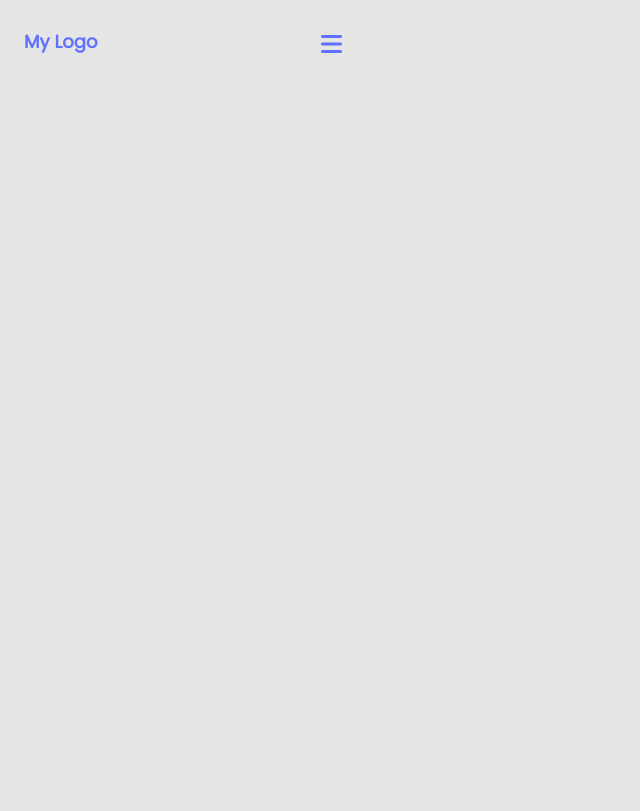
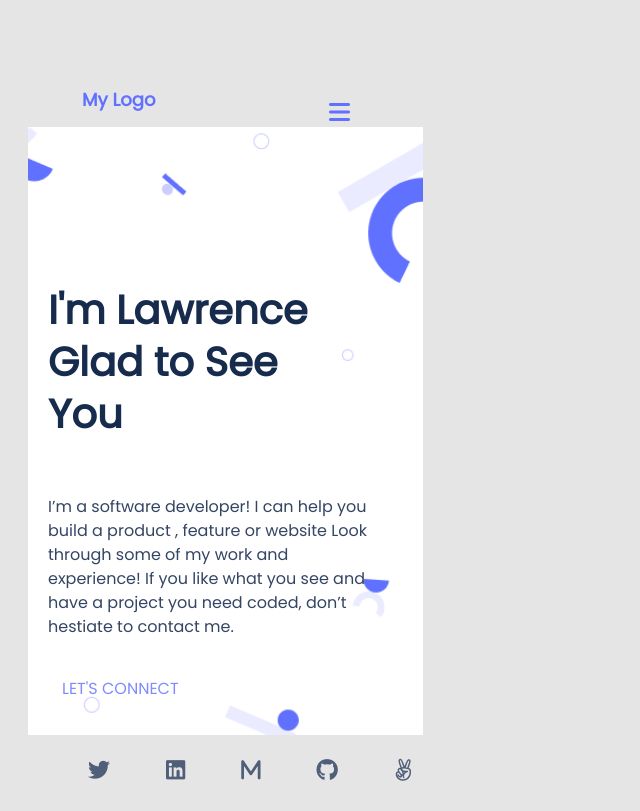
Before and after one commit to Kidd254/My-Portfolio, a plain HTML site: page index.html in a window 1280 px wide. Shown: the whole page, without its empty margins (0-640 px from the left). Drawn offline with Linux system fonts and the light colour scheme.

Commit message:
css, and html files modified, added .images folder

```diff
--- a/index.html
+++ b/index.html
@@ -23,10 +23,22 @@
 
         </nav>
     </header>
+    <section class="introduction">
+        <h1 class="title"> I'm Lawrence Glad to See <br>You</h1>
+        <div class="description">I’m a software developer! I can help you build a product , feature or website Look
+            through some of my work and experience! If you like what you see and have a project you need coded, don’t
+            hestiate
+            to contact me.</div>
+        <h2 class="social">LET'S CONNECT</h2>
+        <ul class="social-links">
+            <li><a href="#"><i class="fa-brands fa-twitter li"></i></a></li>
+            <li><a href="#"><i class="fa-brands fa-linkedin li"></i></a></li>
+            <li><a href="#"><i class="fa-brands fa-m li"></i></a></li>
+            <li><a href="#"><i class="fa-brands fa-github li"></i></a></li>
+            <li><a href="#"><i class="fa-brands fa-angellist li"></i></a></li>
+        </ul>
 
+    </section>
 </body>
-<section class="introduction">
-
-</section>
 
 </html>
--- a/style.css
+++ b/style.css
@@ -1,7 +1,6 @@
 @import url('https://fonts.googleapis.com/css2?family=Poppins&display=swap');
 * {
-    margin: 0;
-    padding: 0;
+    padding: 10px;
     font-family: 'poppins', sans-serif;
     font-style: normal;
 }
@@ -38,3 +37,74 @@ margin-top: 32px;
 font-size: 24px;
 margin-right: 36px;
 }
+
+.introduction {
+width: 375px;
+height: 588px;
+background: #fff;
+margin-top: 31px;
+background-image: url(.images/header-shapes\ mobile.png);
+background-size: cover;
+background-repeat: no-repeat;
+}
+
+.introduction .title {
+padding-top: 114px;
+padding-bottom: 12px;
+font-weight: 700;
+font-size: 40px;
+line-height: 52px;
+font-weight: 700;
+display: flex;
+align-items: center;
+color: #172b4d;
+flex: none;
+order: 0;
+flex-grow: 0;
+}
+
+
+.introduction .description {
+  padding-bottom: 12px;
+  height: 146px;
+  width: 327px;
+  font-weight: 400;
+  font-size: 16px;
+  line-height: 24px;
+  color: #344563;
+  flex: none;
+  order: 1;
+  flex-grow: 0;
+  align-items: center;
+}
+
+
+
+.introduction .social {
+  padding-left: 24px;
+  padding-bottom: 12px;
+  font-weight: 500;
+  font-size: 16px;
+  line-height: 24px;
+  color: #7f8cff;
+  flex: none;
+  order: 0;
+  flex-grow: 0;
+}
+
+.introduction .social-links {
+  display: flex;
+  flex-direction: row;
+  align-items: flex-start;
+  flex: none;
+  order: 3;
+  flex-grow: 0;
+  list-style: none;
+  padding-left: 24px;
+}
+
+.li {
+    color: #505f79;
+    padding-left: 6px;
+    font-size: 22px;
+}
```
Also changed, not shown: .images/header-shapes mobile.png (added).
